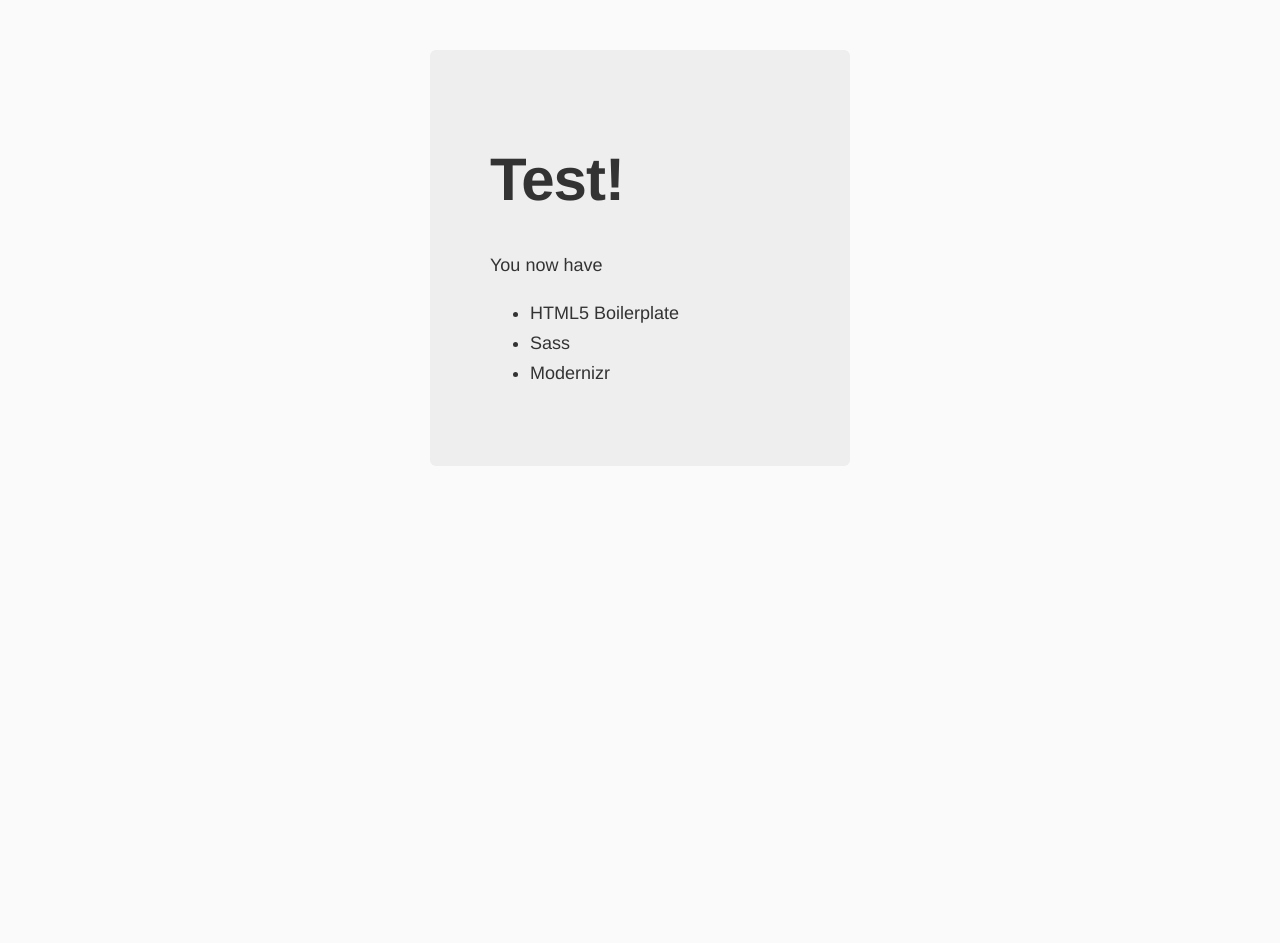
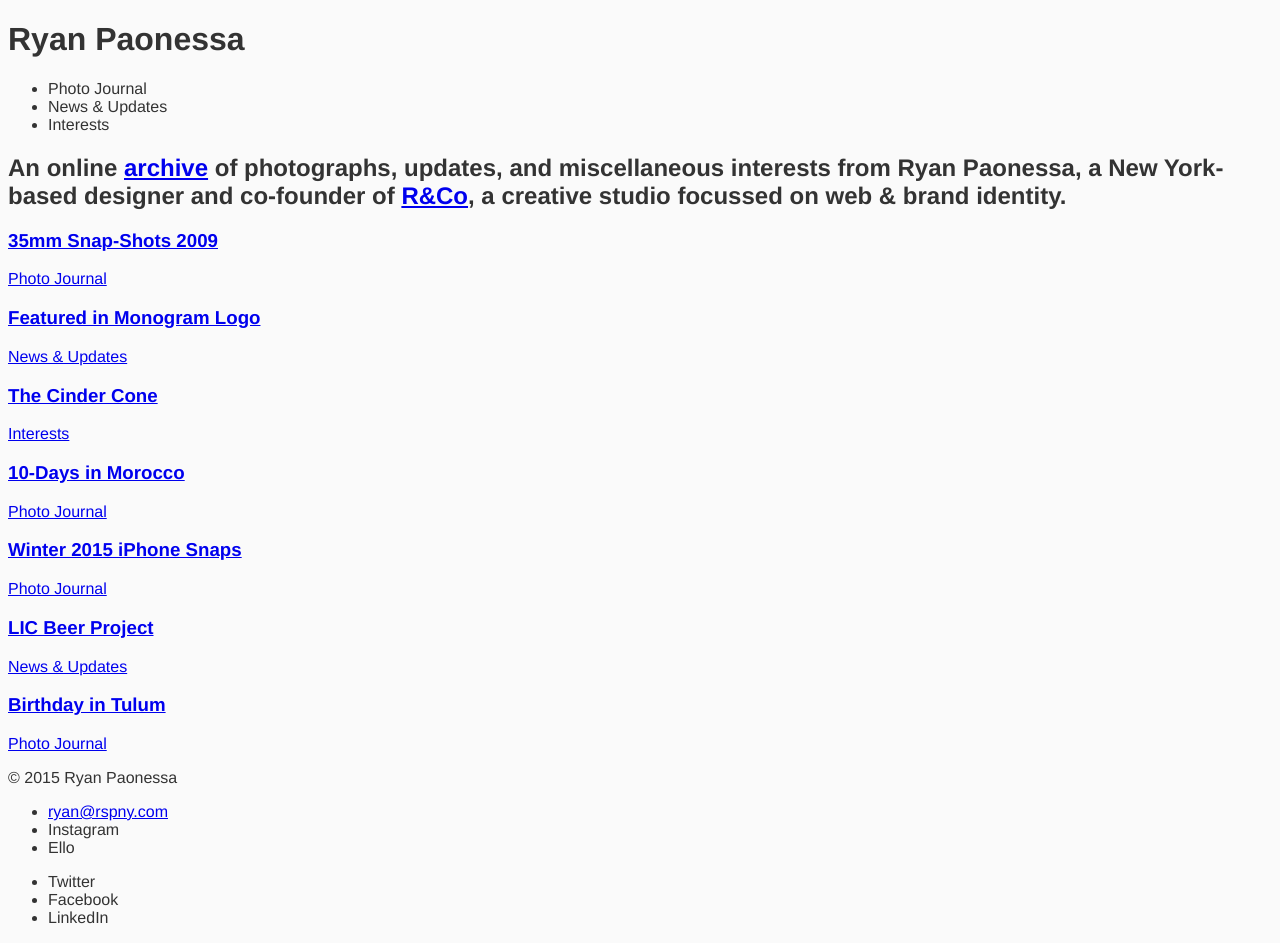
Before and after one commit to rjgoetz/casestudy-rspny, a website: page app/index.html in a window 1280 px wide. Before the commit the page ends 800 px from the top, so only its background shows below. Drawn offline with nearby package versions, Linux system fonts and the light colour scheme; files that its build step writes are made by us from their sources.

Commit message:
initial page markup

```diff
--- a/app/index.html
+++ b/app/index.html
@@ -2,9 +2,9 @@
 <html class="no-js" lang="">
   <head>
     <meta charset="utf-8">
-    <meta name="description" content="">
+    <meta name="description" content="Ryan Paonessa">
     <meta name="viewport" content="width=device-width, initial-scale=1">
-    <title>casestudy rspny</title>
+    <title>Ryan Paonessa</title>
     <!-- Place favicon.ico and apple-touch-icon.png in the root directory -->
 
     <!-- build:css styles/vendor.css -->
@@ -25,15 +25,62 @@
       <p class="browserupgrade">You are using an <strong>outdated</strong> browser. Please <a href="http://browsehappy.com/">upgrade your browser</a> to improve your experience.</p>
     <![endif]-->
 
-    <div class="hero-unit">
-      <h1>Test!</h1>
-      <p>You now have</p>
+    <header class="page-header">
+      <h1>Ryan Paonessa</h1>
+      <nav>
+        <ul>
+          <li>Photo Journal</li>
+          <li>News &amp; Updates</li>
+          <li>Interests</li>
+        </ul>
+      </nav>
+    </header>
+
+    <main class="home-page-layout">
+      <h2>An online <a href="#">archive</a> of photographs, updates, and miscellaneous interests from Ryan Paonessa, a New York-based designer and co-founder of <a href="#">R&amp;Co</a>, a creative studio focussed on web &amp; brand identity.</h2>
+      <article>
+        <h3><a href="#">35mm Snap-Shots 2009</a></h3>
+        <p><a href="#">Photo Journal</a></p>
+      </article>
+      <article>
+        <h3><a href="#">Featured in Monogram Logo</a></h3>
+        <p><a href="#">News &amp; Updates</a></p>
+      </article>
+      <article>
+        <h3><a href="#">The Cinder Cone</a></h3>
+        <p><a href="#">Interests</a></p>
+      </article>
+      <article>
+        <h3><a href="#">10-Days in Morocco</a></h3>
+        <p><a href="#">Photo Journal</a></p>
+      </article>
+      <article>
+        <h3><a href="#">Winter 2015 iPhone Snaps</a></h3>
+        <p><a href="#">Photo Journal</a></p>
+      </article>
+      <article>
+        <h3><a href="#">LIC Beer Project</a></h3>
+        <p><a href="#">News &amp; Updates</a></p>
+      </article>
+      <article>
+        <h3><a href="#">Birthday in Tulum</a></h3>
+        <p><a href="#">Photo Journal</a></p>
+      </article>
+    </main>
+
+    <footer class="page-footer">
+      <p>&copy; 2015 Ryan Paonessa</p>
       <ul>
-        <li>HTML5 Boilerplate</li>
-        <li>Sass</li>
-        <li>Modernizr</li>
+        <li><a href="mailto: ryan@rspyn.com">ryan@rspny.com</a></li>
+        <li>Instagram</li>
+        <li>Ello</li>
       </ul>
-    </div>
+      <ul>
+        <li>Twitter</li>
+        <li>Facebook</li>
+        <li>LinkedIn</li>
+      </ul>
+    </footer>
 
     <!-- Google Analytics: change UA-XXXXX-X to be your site's ID. -->
     <script>
```
